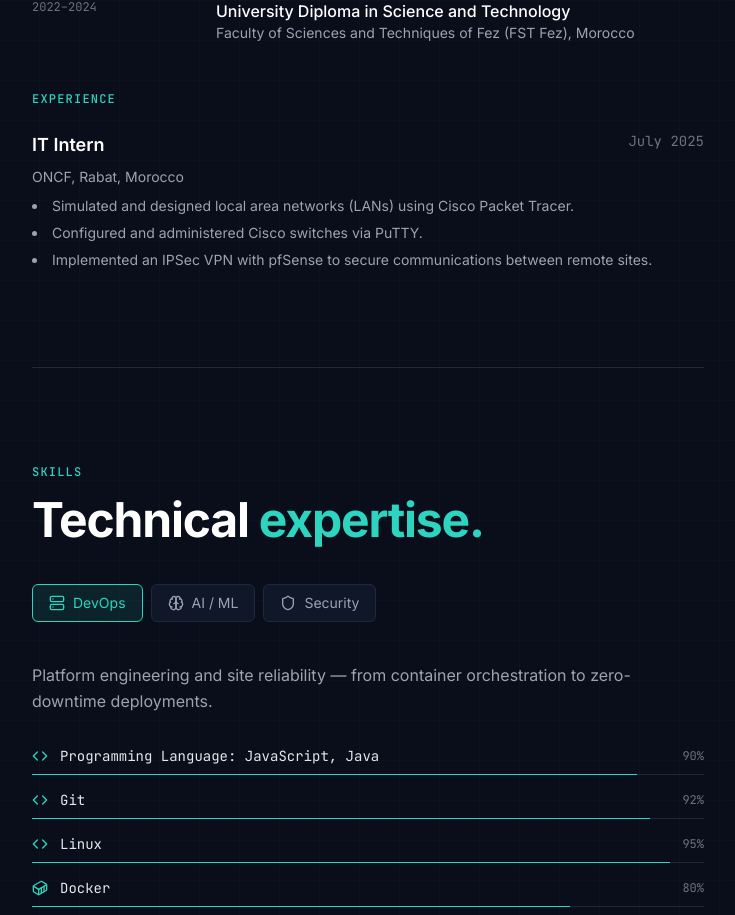
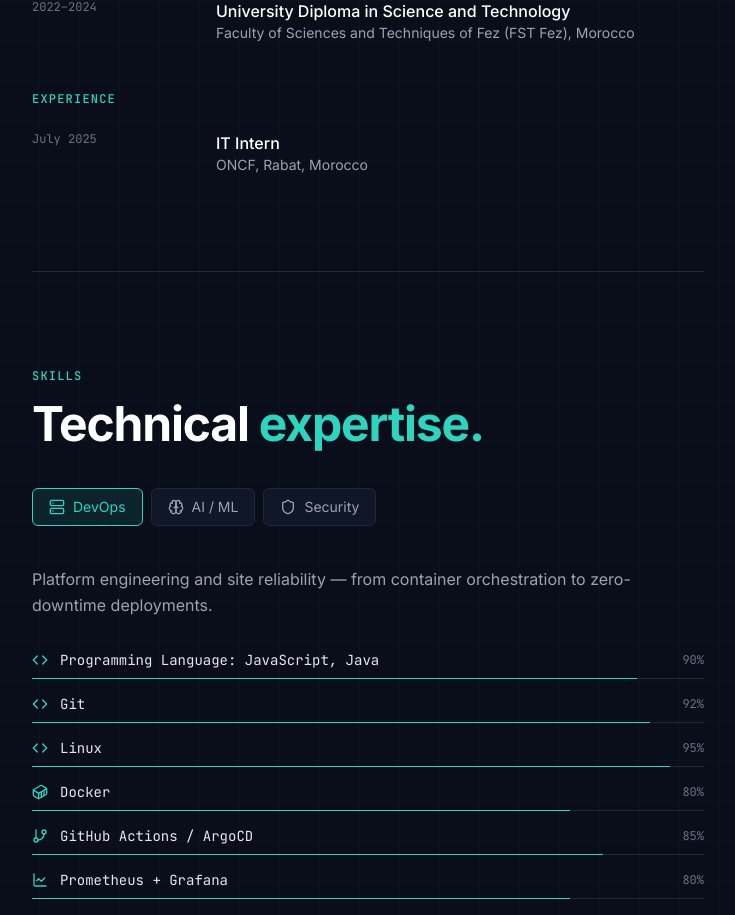
Before and after one commit to Maaamouni/Automated-App, a React (Vite) app: page / in a window 1280 px wide. Shown: the part 879-1794 px from the top of the page, without its empty margins (400-1135 px from the left). Built offline with nearby package versions, Linux system fonts and the light colour scheme; no server answers.

Commit message:
Revert "modify the internship description2"

```diff
--- a/src/data/mockData.ts
+++ b/src/data/mockData.ts
@@ -39,13 +39,9 @@ export const profileData: Profile = {
     { period: "July 2025",
       role: "IT Intern",
       organization: "ONCF, Rabat, Morocco",
-      description:[
-      "Simulated and designed local area networks (LANs) using Cisco Packet Tracer.",
-      "Configured and administered Cisco switches via PuTTY.",
-      "Implemented an IPSec VPN with pfSense to secure communications between remote sites."
-    ]
-
-    }
+      description:
+        "Simulation and design of local networks using Cisco Packet Tracer\nConfiguration and administration of Cisco switches via PuTTY\nDeployment of an IPSec VPN with pfSense to secure inter-site communications",
+      }
   ],
 };
 
--- a/src/pages/ProfileSection.tsx
+++ b/src/pages/ProfileSection.tsx
@@ -68,38 +68,22 @@ export function ProfileSection() {
       </div>
       {/** */}
       <div className="space-y-6">
-       <p className="section-label">EXPERIENCE</p>
-
-        <div className="space-y-8">
+        <p className="section-label">EXPERIENCE</p>
+        <ul className="space-y-5">
           {experience.map((entry) => (
-            <div key={`${entry.period}-${entry.role}`} className="space-y-2">
-
-        {/* Header */}
-          <div className="flex justify-between items-start flex-wrap gap-2">
-            <h3 className="text-lg font-semibold text-white">
-              {entry.role}
-            </h3>
-
-            <span className="text-sm font-mono text-text-muted">
-              {entry.period}
-            </span>
-          </div>
-
-        {/* Company */}
-          <p className="text-sm text-text-secondary">
-            {entry.organization}
-          </p>
-
-        {/* Description */}
-          <ul className="list-disc list-inside space-y-1 text-sm leading-relaxed text-text-secondary">
-            {entry.description.map((item, index) => (
-              <li key={index}>{item}</li>
-            ))}
-          </ul>
-        </div>
-        ))}
+            <li
+              key={`${entry.period}-${entry.role}`}
+              className="grid grid-cols-1 md:grid-cols-[160px_1fr] gap-2 md:gap-6"
+            >
+              <p className="text-xs font-mono text-text-muted">{entry.period}</p>
+              <div>
+                <p className="text-white font-medium">{entry.role}</p>
+                <p className="text-sm text-text-secondary">{entry.organization}</p>
+              </div>
+            </li>
+          ))}
+        </ul>
       </div>
-    </div>
     </section>
   );
 }
```
